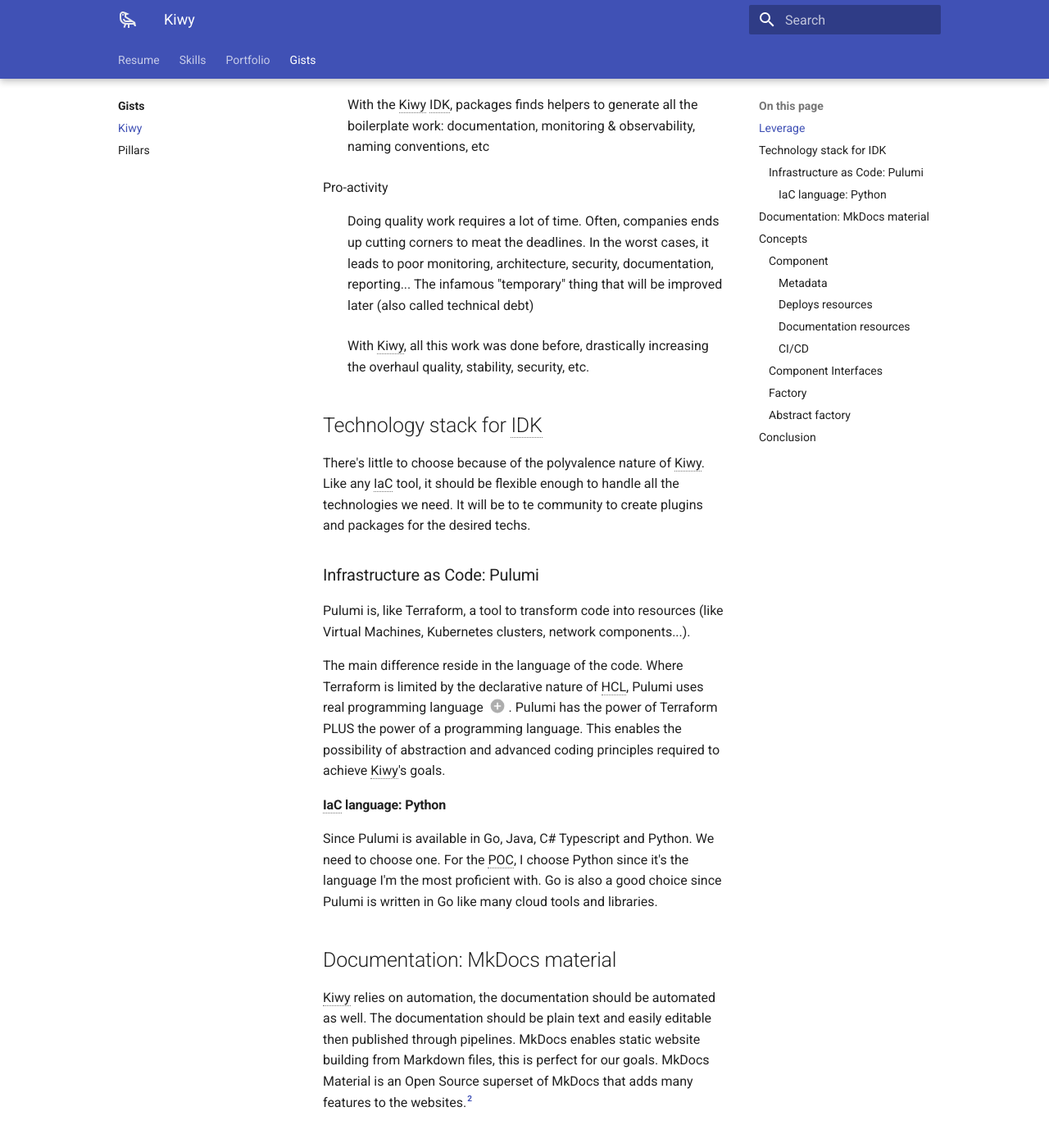
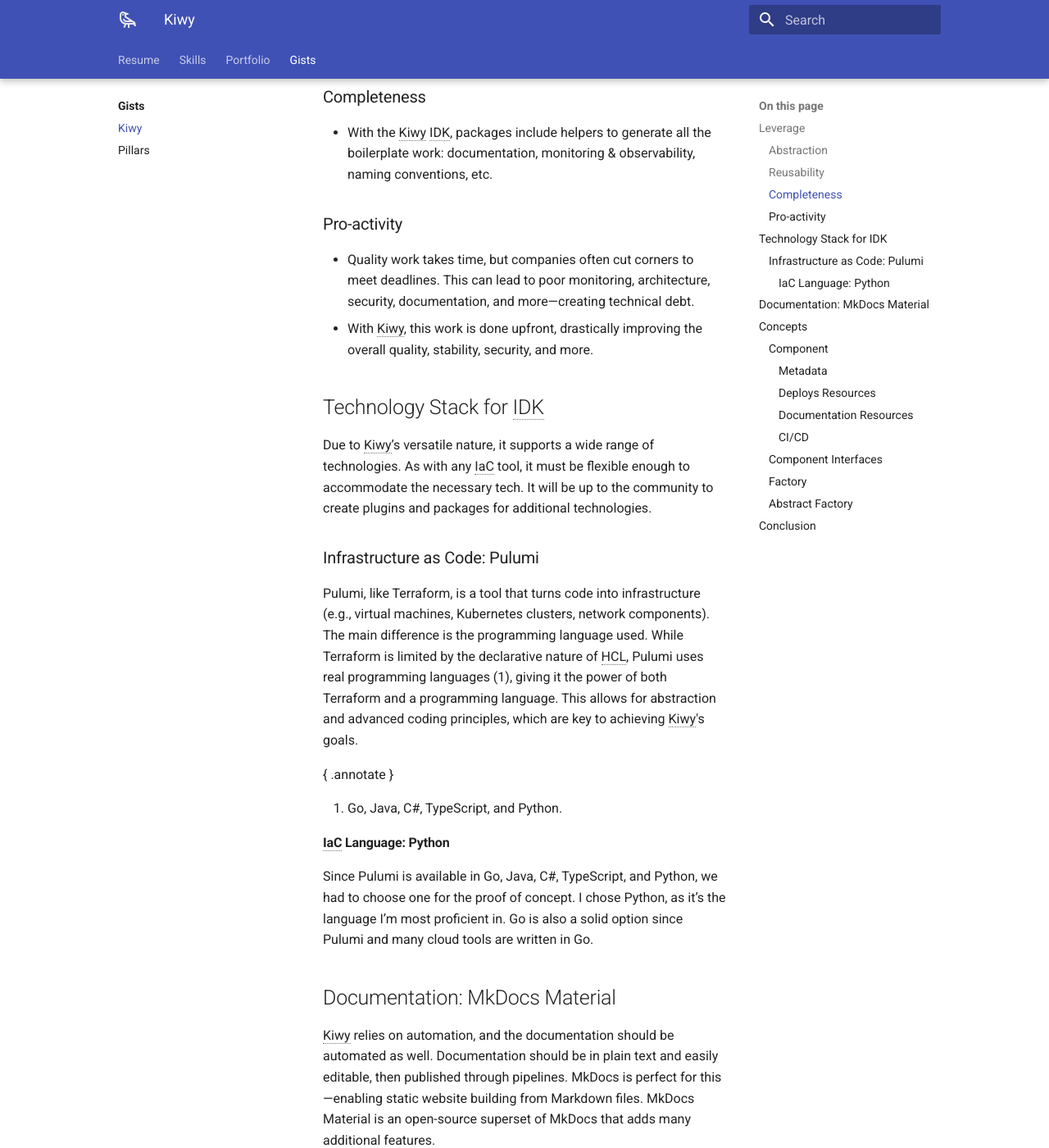
Before and after one commit to robinlioret/cv-en, an MkDocs documentation site: the page built from docs/gists/kiwy.md, in a window 1280 px wide and 1400 px high, scrolled down 1580 px. Shown: the whole window at 82% size. Built offline with MkDocs 1.6.1 and Material for MkDocs 9.7.7, drawn with Linux system fonts in a browser that asks for light colours; some of the changed text lies outside the part shown.

Commit message:
feat: gists: fix orthograph and improve sentences

```diff
--- a/docs/gists/kiwy.md
+++ b/docs/gists/kiwy.md
@@ -1,27 +1,27 @@
 # Kiwy
 
-Kiwy was a project I submitted to an internal innovation program[^1]. Its main purpose is to greatly reduce boilerplate
-work when provisioning infrastructure by develop infrastructure abstraction, reusability and dependencies automation.
-Said otherwise, enabling procedural generation for infrastructure and application deploy. Another way to put this:
-creating a managed infrastructure that you own and control completely.
+Kiwy was a project I submitted to an internal innovation program[^1]. Its primary goal is to significantly reduce
+boilerplate work when provisioning infrastructure by developing infrastructure abstraction, reusability, and automation
+of dependencies. In other words, it enables procedural generation for infrastructure and application deployment. Simply
+put, Kiwy aims to create a fully managed infrastructure that you own and control completely.
 
-[^1]: It was not retained, maybe because there was not enough "AI" (LLM) involved to be called "innovative" by the
-corporates in 2024...
+[^1]: It was not retained, perhaps because it didn't include enough "AI" (LLM) to be considered "innovative" by
+corporate standards in 2024...
 
 [//]: # (@formatter:off)
 /// admonition | A typical situation
     type: example
-Imagine a company or a teams who need a fully set up Kubernetes cluster with all the support features for deployment,
-security and documentation (1). We would need an infrastructure with subnets, gateways, nodes, etc.
+Imagine a company or team needing a fully set-up Kubernetes cluster with all the supporting features for deployment,
+security, and documentation (1). We would need infrastructure with subnets, gateways, nodes, etc.
 { .annotate }
 
 1. ArgoCD, Kyverno, Karpenter, Crossplane... All the possibilities offered by the Kubernetes ecosystem.
 
-With Kiwy, you'll just have to put together a relatively small IaC project, configure the main providers
-(such as Cloud providers), then import the relevant modules and run the project. Since every thing is packaged,
-all the best practices are already implemented and adapted to your request.
+With Kiwy, you simply put together a relatively small IaC project, configure the main providers (such as cloud
+providers), import the relevant modules, and run the project. Since everything is packaged, all best practices are
+already implemented and adapted to your needs.
 
-In a few hours, you'll have an infrastructure ready-to-go. That was the goal of Kiwy.
+In just a few hours, you’ll have an infrastructure that’s ready to go. That’s the goal of Kiwy.
 ///
 [//]: # (@formatter:on)
 
@@ -38,135 +38,128 @@
 
 ## Leverage
 
-Kiwy achieves its magic by leveraging multiple principles, among them:
+Kiwy achieves its power by leveraging several key principles, including:
 
-/// define
-Abstraction
+### Abstraction
 
-- Hiding concrete implementation details behind an interface: the black box principle.
-- Enables fast multi-cloud by simply switch the abstract factories modules/packages.
+- Hiding concrete implementation details behind an interface: the "black box" principle.
+- Enables fast multi-cloud support by simply switching abstract factory modules/packages.
 
-Reusability
+### Reusability
 
-- Making things generic yet customizable enables greatly reduce the need to "reinvent the wheel" each time.
+- Making things generic yet customizable greatly reduces the need to "reinvent the wheel" every time.
 - The work of one person benefits dozens of others.
 
-Completeness
+### Completeness
 
-- With the Kiwy IDK, packages finds helpers to generate all the boilerplate work: documentation, monitoring &
-  observability, naming conventions, etc
+- With the Kiwy IDK, packages include helpers to generate all the boilerplate work: documentation, monitoring &
+  observability, naming conventions, etc.
 
-Pro-activity
+### Pro-activity
 
-- Doing quality work requires a lot of time. Often, companies ends up cutting corners to meat the deadlines. In the
-  worst cases, it leads to poor monitoring, architecture, security, documentation, reporting... The infamous "temporary"
-  thing that will be improved later (also called technical debt)
-- With Kiwy, all this work was done before, drastically increasing the overhaul quality, stability, security, etc.
+- Quality work takes time, but companies often cut corners to meet deadlines. This can lead to poor monitoring,
+  architecture, security, documentation, and more—creating technical debt.
+- With Kiwy, this work is done upfront, drastically improving the overall quality, stability, security, and more.
 
-///
+## Technology Stack for IDK
 
-## Technology stack for IDK
-
-There's little to choose because of the polyvalence nature of Kiwy. Like any IaC tool, it should be flexible enough to
-handle all the technologies we need. It will be to te community to create plugins and packages for the desired techs.
+Due to Kiwy’s versatile nature, it supports a wide range of technologies. As with any IaC tool, it must be flexible
+enough to accommodate the necessary tech. It will be up to the community to create plugins and packages for additional
+technologies.
 
 ### Infrastructure as Code: Pulumi
 
-Pulumi is, like Terraform, a tool to transform code into resources (like Virtual Machines, Kubernetes clusters, network
-components...).
+Pulumi, like Terraform, is a tool that turns code into infrastructure (e.g., virtual machines, Kubernetes clusters,
+network components). The main difference is the programming language used. While Terraform is limited by the declarative
+nature of HCL, Pulumi uses real programming languages (1), giving it the power of both Terraform and a programming
+language. This allows for abstraction and advanced coding principles, which are key to achieving Kiwy's goals.
 
-The main difference reside in the language of the code. Where Terraform is limited by the declarative nature of HCL,
-Pulumi uses real programming language (1). Pulumi has the power of Terraform PLUS the power of a programming language.
-This enables the possibility of abstraction and advanced coding principles required to achieve Kiwy's goals.
 { .annotate }
 
-1. Go, Java, C#, Typescript and of course: Python
+1. Go, Java, C#, TypeScript, and Python.
 
-#### IaC language: Python
+#### IaC Language: Python
 
-Since Pulumi is available in Go, Java, C# Typescript and Python. We need to choose one. For the POC, I choose Python
-since it's the language I'm the most proficient with. Go is also a good choice since Pulumi is written in Go like many
-cloud tools and libraries.
+Since Pulumi is available in Go, Java, C#, TypeScript, and Python, we had to choose one for the proof of concept. I
+chose Python, as it’s the language I’m most proficient in. Go is also a solid option since Pulumi and many cloud tools
+are written in Go.
 
-## Documentation: MkDocs material
+## Documentation: MkDocs Material
 
-Kiwy relies on automation, the documentation should be automated as well. The documentation should be plain text and
-easily editable then published through pipelines. MkDocs enables static website building from Markdown files, this
-is perfect for our goals. MkDocs Material is an Open Source superset of MkDocs that adds many features to the
-websites.[^2]
+Kiwy relies on automation, and the documentation should be automated as well. Documentation should be in plain text and
+easily editable, then published through pipelines. MkDocs is perfect for this—enabling static website building from
+Markdown files. MkDocs Material is an open-source superset of MkDocs that adds many additional features.
 
-[^2]: This resume was built with MkDocs Material then publish to GitHub Pages through a pipeline.
+[^2]: This resume was built with MkDocs Material and published to GitHub Pages through a pipeline.
 
 ## Concepts
 
-Now that we have the ground technologies, principles and goals. Let's talk about the concepts introduced by Kiwy.
+Now that we have the core technologies, principles, and goals, let's explore the key concepts introduced by Kiwy.
 
 ### Component
 
-A component is the smallest unit in the Kiwy IDK. It is a concrete implementation of
+A component is the smallest unit in the Kiwy IDK. It’s a concrete implementation of
 a [Component Interface](#component-interfaces).
 
-The main difference between a Kiwy Component and a Pulumi component resides in the packaged elements. A component is
-considered complete if it fulfill all the following requirements.
+The main difference between a Kiwy Component and a Pulumi component lies in the packaged elements. A component is
+considered complete if it meets the following requirements:
 
 #### Metadata
 
-* Naming conventions
-* Tagging & Labelling conventions
+- Naming conventions
+- Tagging & labeling conventions
 
-#### Deploys resources
+#### Deploys Resources
 
-* Core resources (Server, Network, etc)
-* Monitoring & Observability resources
-* Backup resources
-* Security resources
-* Reporting resources
+- Core resources (e.g., servers, networks)
+- Monitoring & observability resources
+- Backup resources
+- Security resources
+- Reporting resources
 
-#### Documentation resources
+#### Documentation Resources
 
-**Public documentation**
+**Public Documentation**
 
-* Use cases
-* Configuration
-* Update & Upgrade procedures
-* Changelogs
+- Use cases
+- Configuration
+- Update & upgrade procedures
+- Changelogs
 
-**Exploitation documentation**
+**Exploitation Documentation**
 
-Documentation containing the specificities of the company context. Private documentation.
-
-* Architecture module
-* Exploitation procedures
-* Exploitation recurring tasks
-* Incident procedure
-* DRP
-* Monitoring & Observability
-* Use cases
+- Architecture module
+- Exploitation procedures
+- Recurring tasks
+- Incident procedure
+- DRP
+- Monitoring & observability
+- Use cases
 
 #### CI/CD
 
-At the component level, before release, all kind of tests must be performed to enforce quality.
+At the component level, before release, various tests must be performed to enforce quality.
 
 ### Component Interfaces
 
-A component interface is the contract between the factory or user and the component itself. It defines what information
-and actions are available on the component. Much like a Kubernetes apiVersion and kind.
+A component interface is the contract between the factory or user and the component itself. It defines the available
+information and actions for a component, similar to a Kubernetes `apiVersion` and `kind`.
 
 ### Factory
 
-Direct implementation of the Factory design pattern, it encapsulates the creation of a component in a function.
+This is a direct implementation of the Factory design pattern, encapsulating the creation of a component into a
+function.
 
-### Abstract factory
+### Abstract Factory
 
-Direct implementation of the Abstract Factory design pattern. It encapsulates the creation of multiple kinds of
-component in one place.
+An implementation of the Abstract Factory design pattern. It encapsulates the creation of multiple types of components
+in one place.
 
-Abstract factories also implement an interface: if a developer needs a Kubernetes cluster, they don't need to know if
-is deployed on AWS, Azure, GCP, OpenShift... The additional layer of abstraction allows easier switch/expend to
-another cloud provider per example.
+Abstract factories also implement an interface. For example, a developer doesn’t need to know if a Kubernetes cluster is
+deployed on AWS, Azure, GCP, or OpenShift. The additional layer of abstraction makes it easier to switch or expand to
+another cloud provider.
 
 ## Conclusion
 
-This is a very brief overview of the Kiwy project. There are many, many things to tell about it (I have a full
-binder of it). The project was promising, or at least worth to explore. I have hope that one day, I'll be able to work
-on it again !
+This is a brief overview of the Kiwy project. There’s much more to it (I have a full binder of details). The project was
+promising and worth exploring. I hope to have the opportunity to work on it again in the future!
```
Also changed, not shown: docs/gists/index.md (+13 -2 lines), docs/gists/pillars.md (+42 -39 lines), docs/portfolio/index.md (+8 -7 lines).
